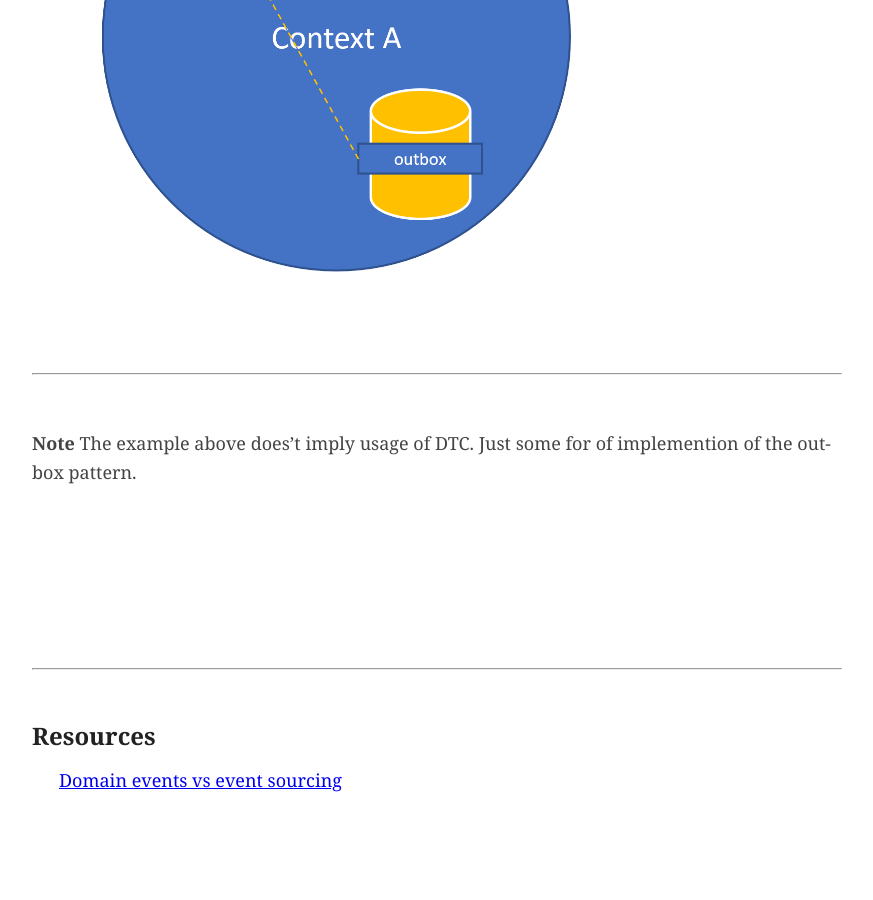
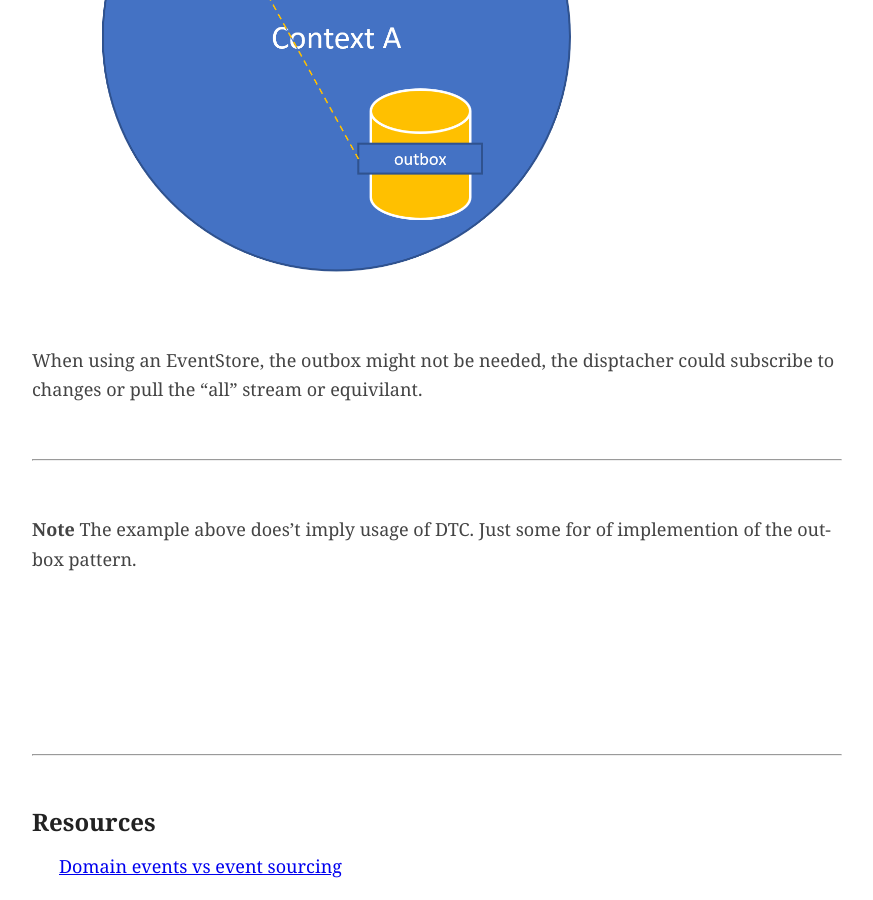
Before and after one commit to perokvist/event-driven-architecture, a Jekyll site: the page built from integration.md, in a window 1280 px wide and 900 px high, scrolled down 1302 px. Shown: the whole window, without its empty margins (203-1076 px from the left). Built offline with Jekyll 4.4.1, drawn with Linux system fonts in a browser that asks for light colours; our own code applies the rules of GitHub Pages for plain Markdown files; before the commit the page ends 2116 px from its top, so only the background shows below that.

Commit message:
eventstore

```diff
--- a/integration.md
+++ b/integration.md
@@ -19,6 +19,8 @@ The consuming context puts messages of interest in it's inbox, from there they w
 
 ![Context to context communication](assets/context_outbox_dispatcher.png)
 
+When using an EventStore, the outbox might not be needed, the disptacher could subscribe to changes or pull the "all" stream or equivilant.
+
 ---
 
 **Note** The example above does't imply usage of DTC. Just some for of implemention of the outbox pattern.
```
